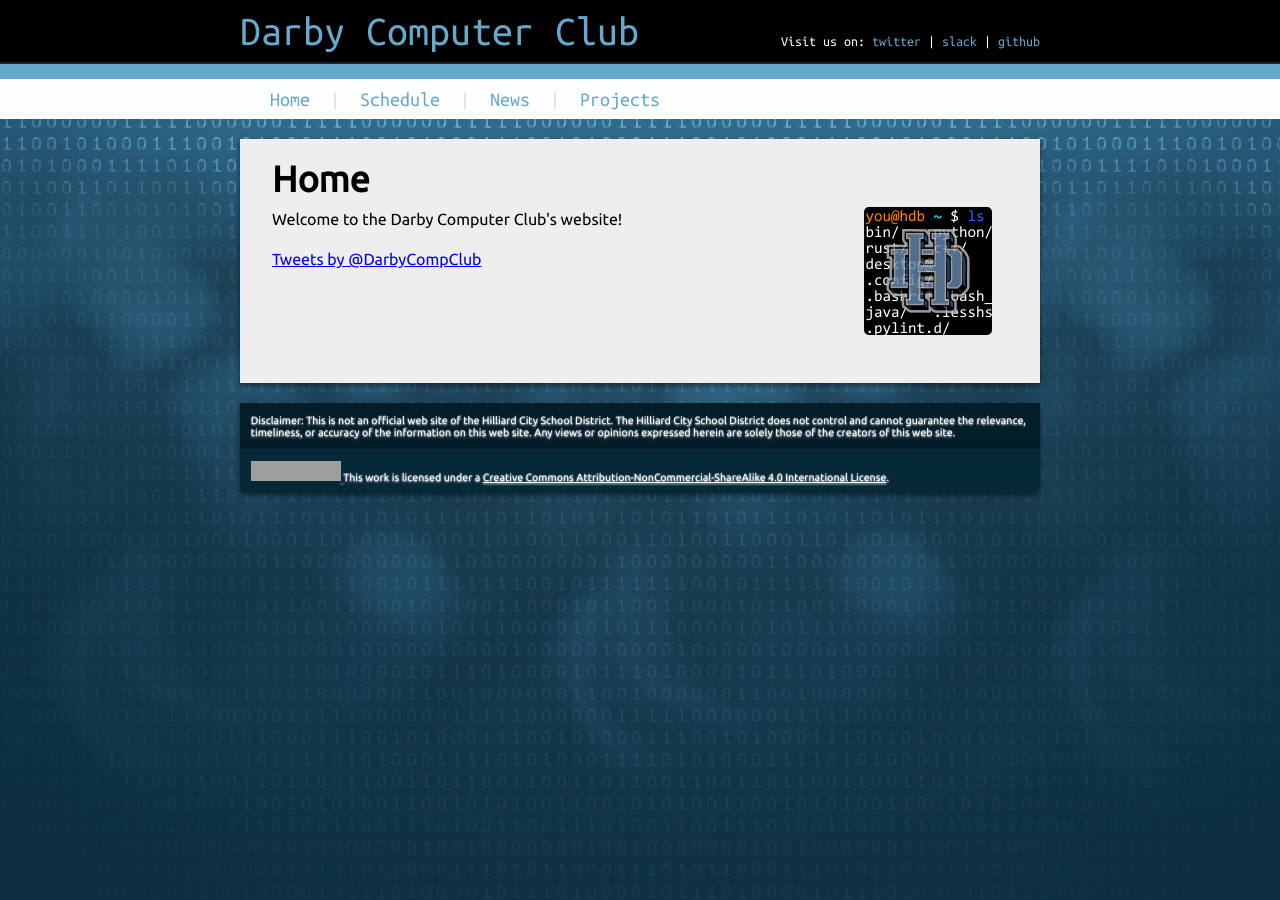
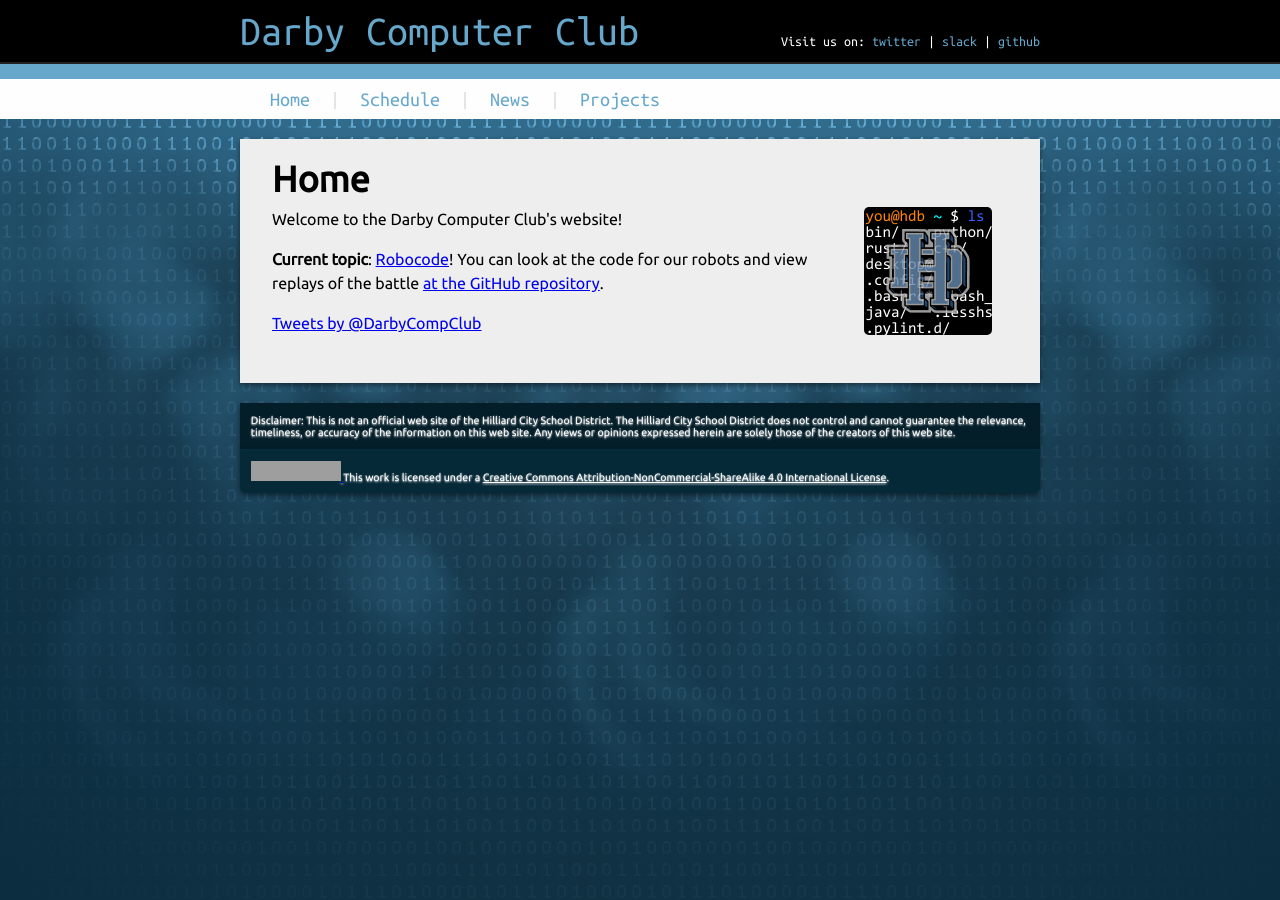
Before and after one commit to DarbyComputerClub/DarbyComputerClub.github.io, a Jekyll site: the page built from index.html, in a window 1280 px wide. Built offline with Jekyll 4.4.1, drawn with Linux system fonts in a browser that asks for light colours; nearby versions of some CDN libraries; comment, search, counter and statistics services are not loaded; grey boxes are pictures that could not be loaded.

Commit message:
Add info on current topic (robocode)

```diff
--- a/index.html
+++ b/index.html
@@ -5,6 +5,7 @@ title: Home
 
 <img src="/logo256.png" alt="Darby Computer Club logo" class="logo">
 <p>Welcome to the Darby Computer Club's website!</p>
+<p><strong>Current topic</strong>: <a href="http://robocode.sourceforge.net">Robocode</a>! You can look at the code for our robots and view replays of the battle <a href="https://github.com/DarbyComputerClub/darbyrobocode/">at the GitHub repository</a>.
 <div id="twitter">
   <a class="twitter-timeline" data-dnt="true" href="https://twitter.com/DarbyCompClub" data-widget-id="588495791582552064">Tweets by @DarbyCompClub</a> <script>!function(d,s,id){var js,fjs=d.getElementsByTagName(s)[0],p=/^http:/.test(d.location)?'http':'https';if(!d.getElementById(id)){js=d.createElement(s);js.id=id;js.src=p+"://platform.twitter.com/widgets.js";fjs.parentNode.insertBefore(js,fjs);}}(document,"script","twitter-wjs");</script>
 </div>
```
